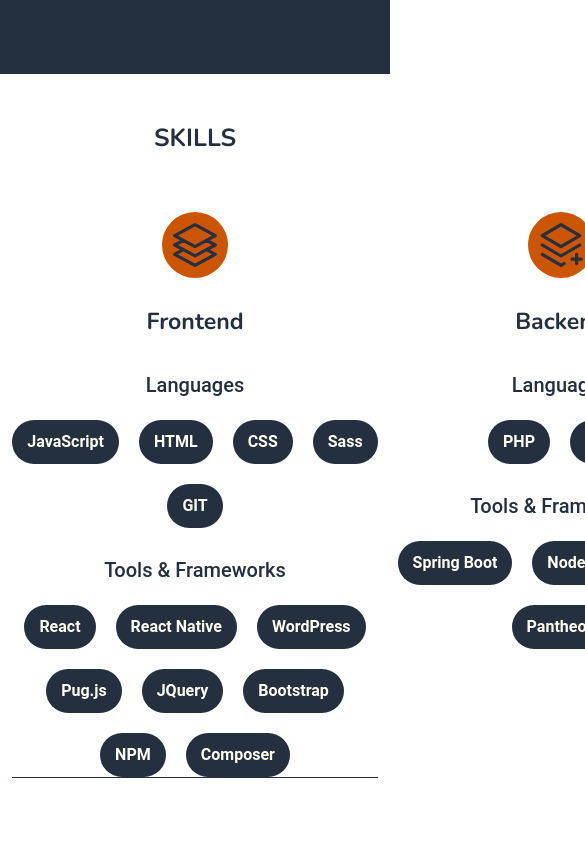
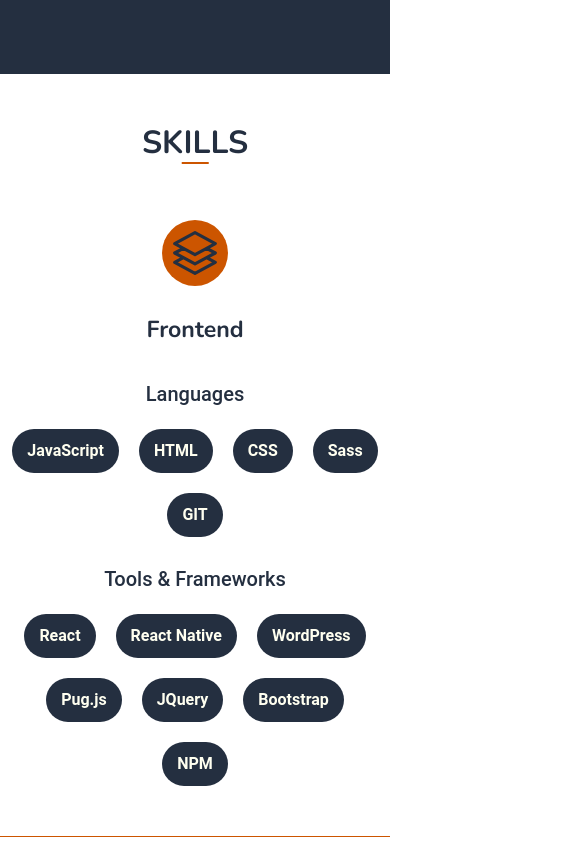
Before and after one commit to fhernand0705/portfolio, a React (Create React App) app: page / in a window 390 px wide. Shown: the part 1540-2384 px from the top of the page, 585 px wide, since content can reach past the window. Built offline with nearby package versions, Linux system fonts and the light colour scheme.

Commit message:
fix: adjust skills section spacing in mobile

```diff
--- a/src/App.css
+++ b/src/App.css
@@ -129,15 +129,32 @@
   padding-bottom: 50px;
 }
 .skills-header {
+  display: flex;
+  justify-content: center;
   padding-bottom: 50px;
 }
 .skills-header h2 {
+  font-size: 32px;
   font-weight: 700;
   text-transform: uppercase;
   text-align: center;
+  position: relative;
+}
+.skills-header h2::after {
+  content: "";
+  display: block;
+  position: absolute;
+  width: 25%;
+  height: 2px;
+  background-color: var(--burnt-orange);
+  left: 50%;
+  transform: translate(-50%, 0%);
 }
 .skills-cards {
   display: flex;
+  flex-direction: column;
+  gap: 50px;
+  padding: 0;
 }
 .skills-cards .skills-icon {
   display: inline-block;
@@ -145,13 +162,14 @@
   border-radius: 50%;
   padding: .5em;
 }
-.skills-card--left {
+.skills-cards .divider {
+  height: 1px;
+  background-color: var(--burnt-orange);
+}
+.skills-card--left, .skills-card--right {
   text-align: center;
-  border-bottom: 1px solid var(--dark-blue);
-  border-right: none;
-}
-.skills-card--right {
-  text-align: center;
+  padding-left: 10px;
+  padding-right: 10px;
 }
 .skills-card--left h3, .skills-card--right h3 {
   font-weight: 700;
@@ -183,8 +201,16 @@
     padding-top: 100px;
     padding-bottom: 100px;
   }
-  .skills-card--left {
-    border-right: 1px solid var(--dark-blue);
-    border-bottom: none;
+  .skills-header h2 {
+    font-size: 38px;
+  }
+  .skills-cards {
+    flex-direction: row;
+    justify-content: center;
+  }
+  .skills-cards .divider {
+    width: 1px;
+    height: 50%;
+    margin: auto 0;
   }
 }
--- a/src/App.js
+++ b/src/App.js
@@ -51,7 +51,7 @@
               <h2>Skills</h2>
             </div>
             <div className='skills-cards'>
-              <div className='skills-card--left col-12 col-lg-6'>
+              <div className='skills-card--left col-12 col-lg-5'>
                 <i className='skills-icon'><HiOutlineSquare3Stack3D style={{color: '#242F40', width: '50px', height: '50px'}}/></i>
                 <h3>Frontend</h3>
                 <h5>Languages</h5>
@@ -71,10 +71,10 @@
                   <li>JQuery</li>
                   <li>Bootstrap</li>
                   <li>NPM</li>
-                  <li>Composer</li>
                 </ul>
               </div>
-              <div className='skills-card--right col-12 col-lg-6'>
+              <div className='col-12 col-lg-2 divider'></div>
+              <div className='skills-card--right col-12 col-lg-5'>
                 <i className='skills-icon'><PiStackPlus style={{color: '#242F40', width: '50px', height: '50px'}}/></i>
                 <h3>Backend</h3>
                 <h5>Languages</h5>
```
